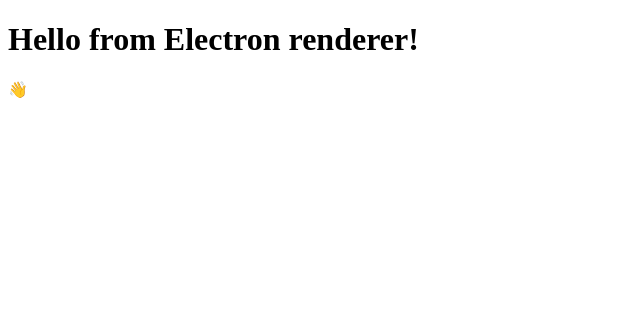
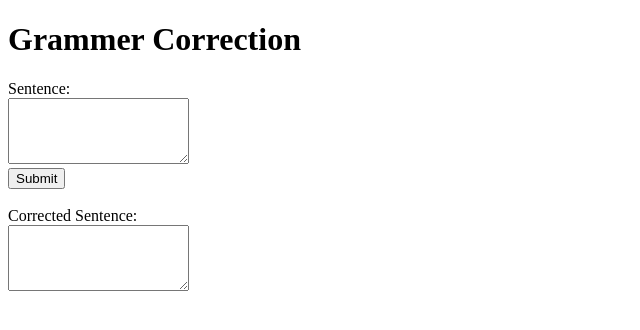
Before and after one commit to renzoy23/frontend, an Electron app: page renderer/index.html in a window 1280 px wide. Shown: the whole page, without its empty margins (0-640 px from the left). Drawn offline with Linux system fonts and the light colour scheme.

Commit message:
Set HTML Structure

```diff
--- a/renderer/index.html
+++ b/renderer/index.html
@@ -10,14 +10,26 @@
       http-equiv="X-Content-Security-Policy"
       content="default-src 'self'; script-src 'self'"
     />
-    <title>Hello from Electron renderer!</title>
+    <title>Grammer Correction App</title>
   </head>
   <body>
 
-    <h1>Hello from Electron renderer!</h1>
-    <p>👋</p>
-    <p id="info"></p>
+    <h1>Grammer Correction</h1>
+    <div>
+
+      <form id="form_sentence">
+        <label for="sentence">Sentence:</label><br>
+        <textarea name="sentence" rows="4"></textarea><br>
+        <input type="submit" value="Submit"><br>
+      </form>
+      <br>
+      <div>
+        <label for="sentence_correction">Corrected Sentence:</label><br>
+        <textarea id="sentence_corrected" rows="4" readonly></textarea>
+      </div>
+
+    </div>
 
   </body>
-  <script src="./renderer.js"></script>
+  <script src="./js/renderer.js"></script>
 </html>
--- a/renderer/js/renderer.js
+++ /dev/null
@@ -1,2 +0,0 @@
-const information = document.getElementById('info');
-information.innerText = `This app is using Chrome (v${versions.chrome()}), Node.js (v${versions.node()}), and Electron (v${versions.electron()})`;
```
